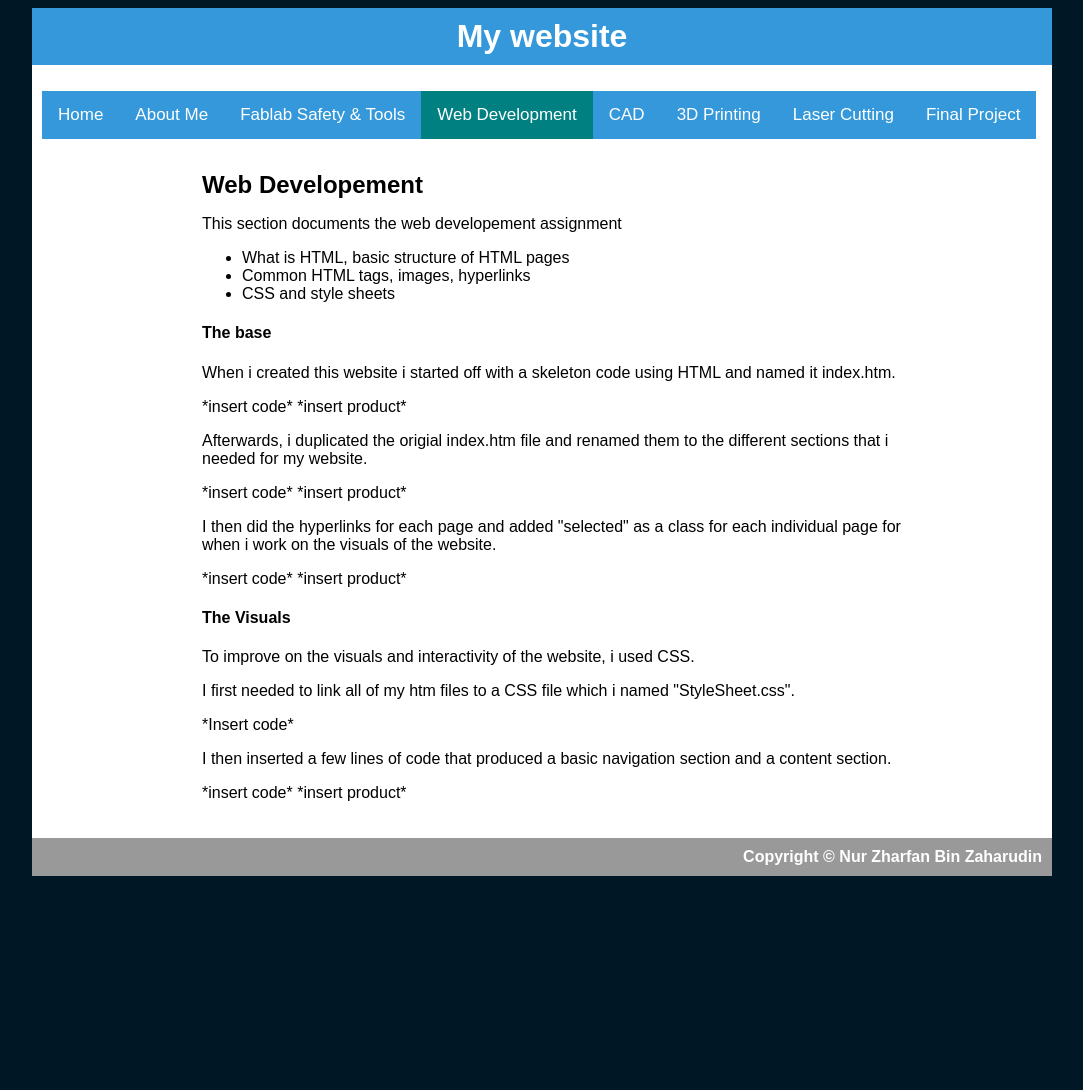
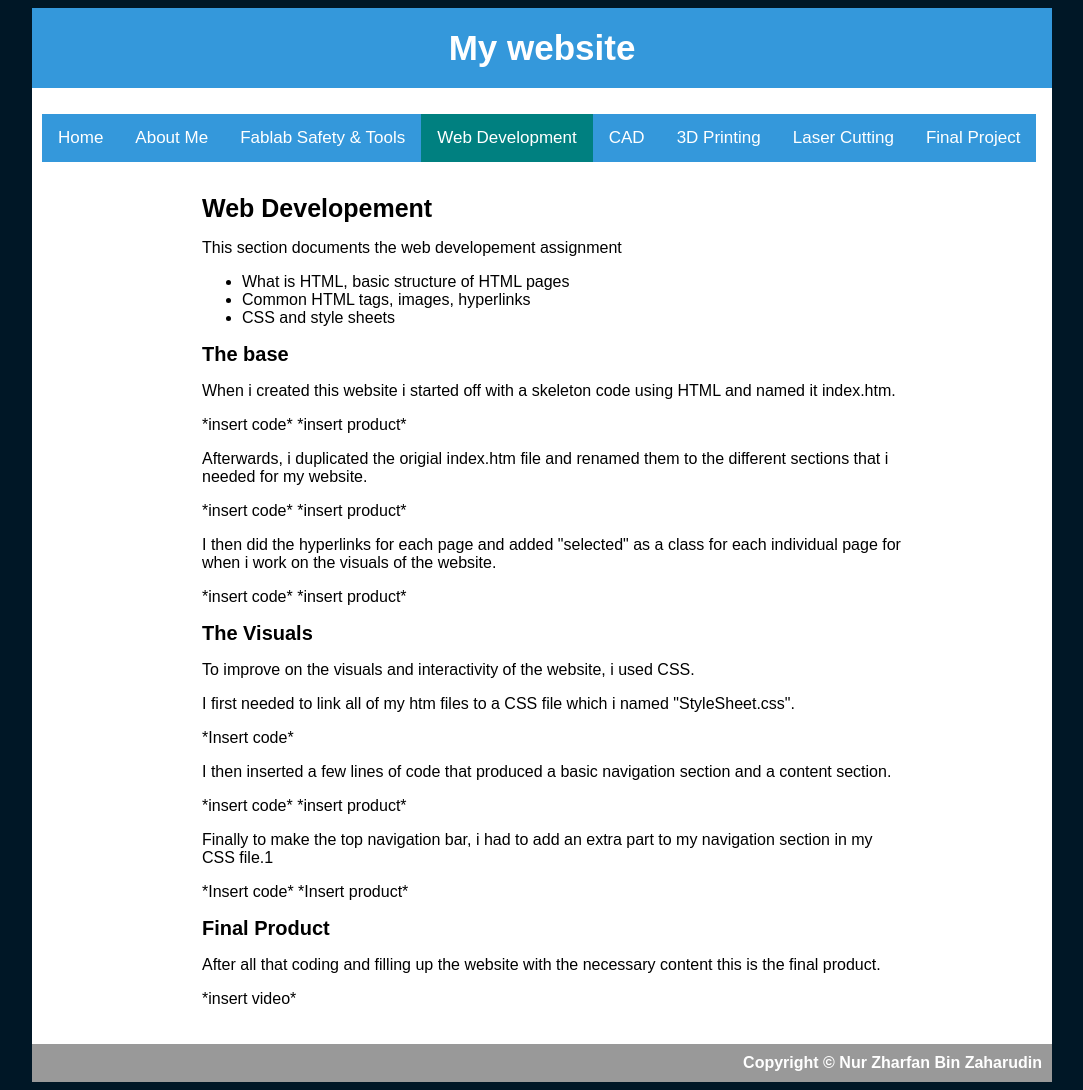
Before and after one commit to Zharkipas/Webpage, a plain HTML site: page Web.htm in a window 1280 px wide. Shown: the whole page, without its empty margins (98-1181 px from the left). Before the commit the page ends 884 px from the top, so only its background shows below. Drawn offline with Linux system fonts and the light colour scheme.

Commit message:
update 1.1.5
web dev content update

```diff
--- a/StyleSheet.css
+++ b/StyleSheet.css
@@ -16,10 +16,19 @@ a{
     background-color: #3498db;
     Color: white;
     text-align: center;
-    padding: 10px;
+    padding: 20px;
 }
-h1,h2,h3{
+h1{
     margin:0;
+    font-size: 35px;
+}
+h2{
+    margin:0;
+    font-size:25px;
+}
+h4{
+    margin:0;
+    font-size:20px
 }
 
 
--- a/Web.htm
+++ b/Web.htm
@@ -54,7 +54,11 @@
                 <p>*Insert code*</p>
                 <p>I then inserted a few lines of code that produced a basic navigation section and a content section.</p>
                 <p>*insert code* *insert product*</p>
-
+                <p>Finally to make the top navigation bar, i had to add an extra part to my navigation section in my CSS file.1 </p>
+                <p>*Insert code* *Insert product*</p>
+                <h4>Final Product</h4>
+                <p>After all that coding and filling up the website with the necessary content this is the final product.</p>
+                <p>*insert video*</p>
             </div>
         </div>
 
```
